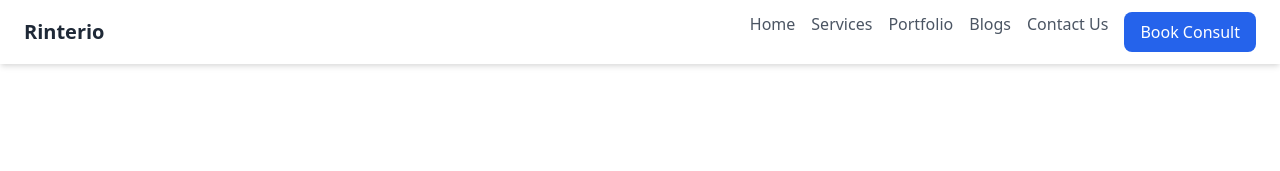
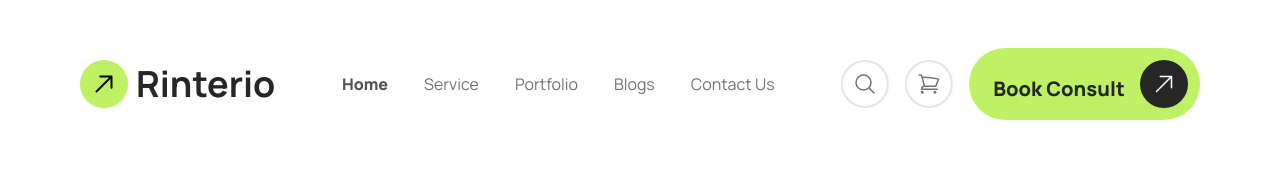
Before and after one commit to mohammedibrahimshawon/Designhouse_homepage, a plain HTML site: page index.html in a window 1280 px wide. Drawn offline with nearby package versions, Linux system fonts and the light colour scheme; a web font is replaced by a local one.

Commit message:
Nav done

```diff
--- a/index.html
+++ b/index.html
@@ -6,25 +6,110 @@
     <title>Rinterio</title>
     <link href="https://cdn.jsdelivr.net/npm/tailwindcss@2.2.19/dist/tailwind.min.css" rel="stylesheet">
     <link href="https://cdn.jsdelivr.net/npm/daisyui@2.3.0/dist/full.css" rel="stylesheet">
+    <link rel="preconnect" href="https://fonts.googleapis.com">
+    <link rel="preconnect" href="https://fonts.gstatic.com" crossorigin>
+    <link href="https://fonts.googleapis.com/css2?family=Manrope:wght@200..800&family=Matemasie&family=Poppins:ital,wght@0,100;0,200;0,300;0,400;0,500;0,600;0,700;0,800;0,900;1,100;1,200;1,300;1,400;1,500;1,600;1,700;1,800;1,900&display=swap" rel="stylesheet">
+
+
+    <link href="https://cdn.jsdelivr.net/npm/daisyui@4.12.10/dist/full.min.css" rel="stylesheet" type="text/css" />
+    <script src="https://cdn.tailwindcss.com"></script>
+    <style>
+        body {
+            font-family: "Manrope", sans-serif;
+        }
+    </style>
 </head>
-<body>
+<body class="bg-white">
 
-    <!-- Navbar -->
-    <nav class="bg-white shadow-md">
-        <div class="container mx-auto px-6 py-3 flex justify-between items-center">
-            <div>
-                <a href="#" class="text-gray-800 text-xl font-bold">Rinterio</a>
-            </div>
-            <div class="flex space-x-4">
-                <a href="#" class="text-gray-600 hover:text-blue-600">Home</a>
-                <a href="#" class="text-gray-600 hover:text-blue-600">Services</a>
-                <a href="#" class="text-gray-600 hover:text-blue-600">Portfolio</a>
-                <a href="#" class="text-gray-600 hover:text-blue-600">Blogs</a>
-                <a href="#" class="text-gray-600 hover:text-blue-600">Contact Us</a>
-                <button class="bg-blue-600 text-white px-4 py-2 rounded-lg hover:bg-blue-500">Book Consult</button>
-            </div>
+    <header>
+
+        <!-- Navbar -->
+     <!-- Navbar Section Started Here -->
+     <nav class="px-5 py-8 md:px-8 md:py-6 lg:px-20 lg:py-12 flex items-center justify-between">
+
+        <!-- Logo -->
+        <div class="flex items-center gap-2">
+
+          <!-- icon -->
+          <button class="btn btn-circle bg-lime-300 border-none hover:bg-lime-400">
+            <svg xmlns="http://www.w3.org/2000/svg" fill="none" viewBox="0 0 24 24" stroke-width="2.0" stroke="black" class="size-6">
+                <path stroke-linecap="round" stroke-linejoin="round" d="m4.5 19.5 15-15m0 0H8.25m11.25 0v11.25" />
+              </svg>
+          </button>
+
+
+          <h1 class="text-neutral-800 font-bold text-[28px] lg:text-4xl">Rinterio</h1>
         </div>
-    </nav>
+
+        <!-- List -->
+        <div class="hidden xl:block">
+          <ul class="flex gap-9 text-neutral-500">
+            <li><a href="#home" class="text-neutral-600 font-black">Home</a></li>
+            <li><a href="#service" class="hover:text-neutral-600 hover:font-black">Service</a></li>
+            <li><a href="#portfolio" class="hover:text-neutral-600 hover:font-black">Portfolio</a></li>
+            <li><a href="#blogs" class="hover:text-neutral-600 hover:font-black">Blogs</a></li>
+            <li><a href="#contact-us" class="hover:text-neutral-600 hover:font-black">Contact Us</a></li>
+          </ul>
+        </div>
+
+        <!-- btn Nav -->
+        <div class="flex items-center gap-4">
+          <div class="hidden md:flex items-center gap-4">
+          <!--btn Search -->
+          <button class="btn btn-ghost btn-circle bg-white border-2 border-neutral-200 text-neutral-500 hover:bg-white">
+            <svg xmlns="http://www.w3.org/2000/svg" fill="none" viewBox="0 0 24 24" stroke-width="1.5" stroke="currentColor" class="size-6">
+              <path stroke-linecap="round" stroke-linejoin="round" d="m21 21-5.197-5.197m0 0A7.5 7.5 0 1 0 5.196 5.196a7.5 7.5 0 0 0 10.607 10.607Z" />
+            </svg>
+
+          </button>
+
+          <!-- btn Cart -->
+          <button class="btn btn-ghost btn-circle bg-white border-2 border-neutral-200 text-neutral-500 hover:bg-white">
+
+            <svg xmlns="http://www.w3.org/2000/svg" fill="none" viewBox="0 0 24 24" stroke-width="1.5" stroke="currentColor" class="size-6">
+              <path stroke-linecap="round" stroke-linejoin="round" d="M2.25 3h1.386c.51 0 .955.343 1.087.835l.383 1.437M7.5 14.25a3 3 0 0 0-3 3h15.75m-12.75-3h11.218c1.121-2.3 2.1-4.684 2.924-7.138a60.114 60.114 0 0 0-16.536-1.84M7.5 14.25 5.106 5.272M6 20.25a.75.75 0 1 1-1.5 0 .75.75 0 0 1 1.5 0Zm12.75 0a.75.75 0 1 1-1.5 0 .75.75 0 0 1 1.5 0Z" />
+            </svg>
+
+
+          </button>
+
+          <!-- Book btn -->
+          <div class="rounded-full bg-lime-300 border-none py-3 px-3 space-x-3 pl-6"> <span class="text-xl font-black text-neutral-800">Book Consult</span>
+            <button class="btn btn-circle bg-neutral-800 border-none hover:bg-neutral-900 p">
+              <svg xmlns="http://www.w3.org/2000/svg" fill="none" viewBox="0 0 24 24" stroke-width="1.5" stroke="#FFFFFF" class="size-6">
+                <path stroke-linecap="round" stroke-linejoin="round" stroke-opacity="1.000000" d="m4.5 19.5 15-15m0 0H8.25m11.25 0v11.25" />
+              </svg>
+            </button>
+          </div>
+          </div>
+        <!-- Drop-Down -->
+
+          <div class="dropdown dropdown-left xl:hidden">
+          <div tabindex="0" role="button" class="btn btn-ghost btn-circle bg-white border-2 border-neutral-200 text-neutral-500 hover:bg-white">
+
+            <svg xmlns="http://www.w3.org/2000/svg" fill="none" viewBox="0 0 24 24" stroke-width="1.5" stroke="currentColor" class="size-6">
+              <path stroke-linecap="round" stroke-linejoin="round" d="M3.75 6.75h16.5M3.75 12h16.5m-16.5 5.25H12" />
+            </svg>
+
+          </div>
+          <ul tabindex="0" class="dropdown-content menu bg-base-100 rounded-box z-[1] w-52 p-2 shadow">
+            <li><a href="#home" class="text-neutral-600 font-black">Home</a></li>
+            <li><a href="#service" class="hover:text-neutral-600 hover:font-black">Service</a></li>
+            <li><a href="#portfolio" class="hover:text-neutral-600 hover:font-black">Portfolio</a></li>
+            <li><a href="#blogs" class="hover:text-neutral-600 hover:font-black">Blogs</a></li>
+            <li><a href="#contact-us" class="hover:text-neutral-600 hover:font-black">Contact Us</a></li>
+          </ul>
+          </div>
+        </div>
+      </div>
+      </nav>
+
+
+
+
+
+    </header>
+
 
 
     <!-- Footer -->
--- /dev/null
+++ b/tailwind.config.js
@@ -0,0 +1,8 @@
+/** @type {import('tailwindcss').Config} */
+module.exports = {
+    content: ["./src/**/*.{html,js}"],
+    theme: {
+      extend: {},
+    },
+    plugins: [],
+  }
```
